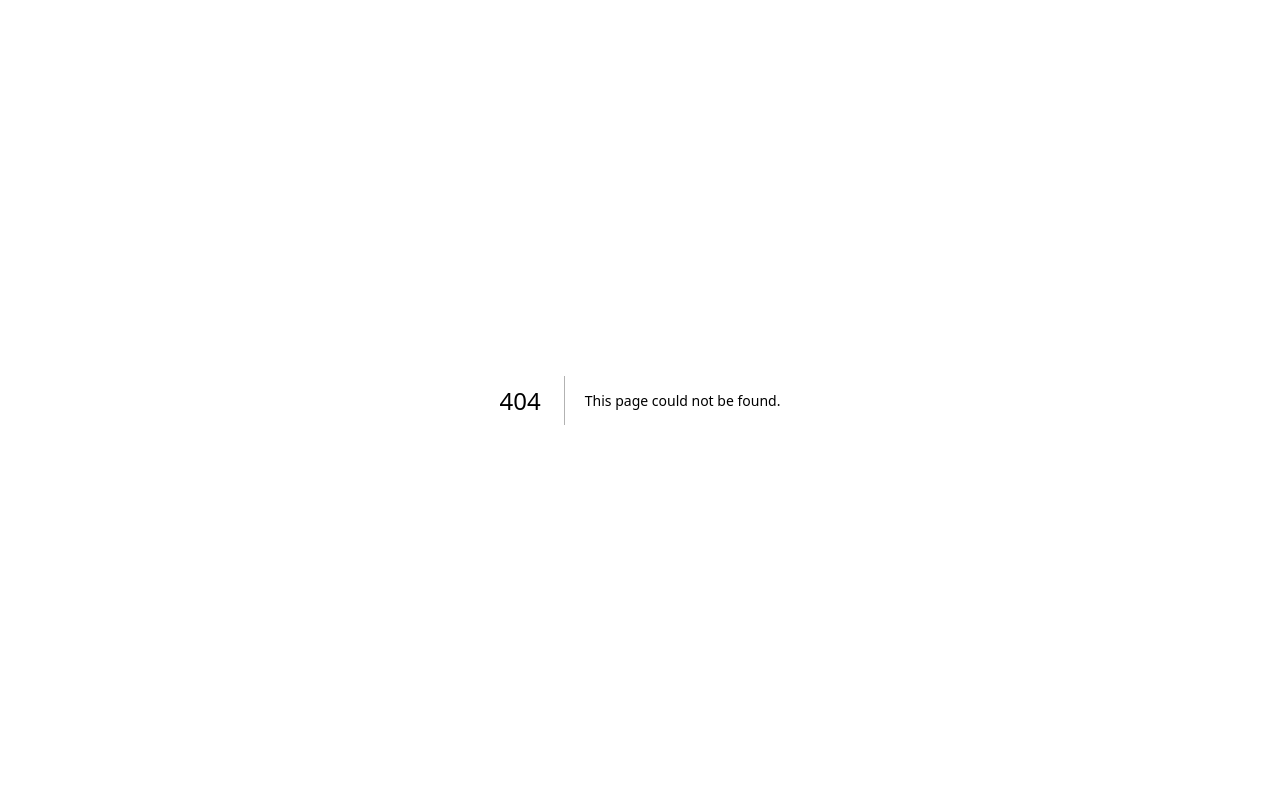
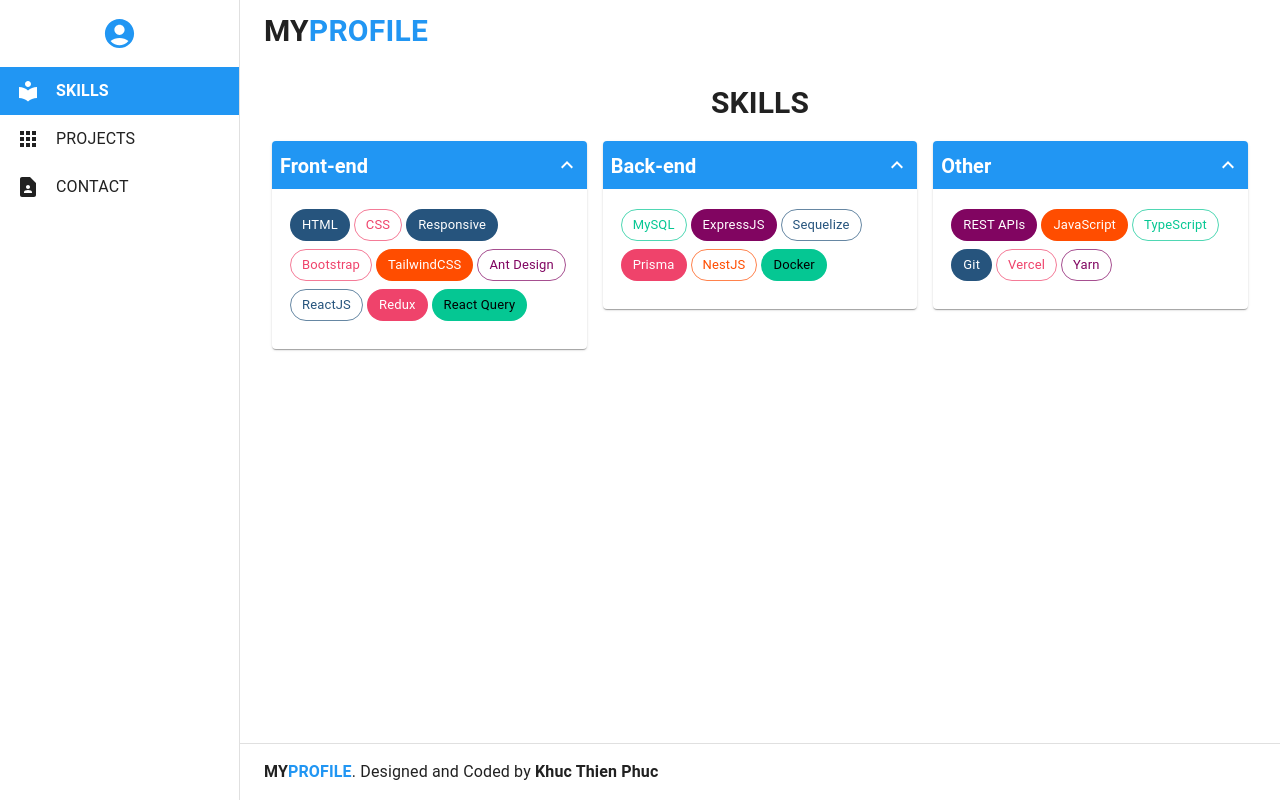
Before and after one commit to ktphuc1994/my-profile-nextjs, a Next.js app: page /skills in a window 1280 px wide. Before the commit this address had no page. Built offline with nearby package versions, Linux system fonts and the light colour scheme.

Commit message:
refactor: css for sidebar, header, footer, contact

```diff
--- a/core/HOC/Layout.tsx
+++ b/core/HOC/Layout.tsx
@@ -8,7 +8,7 @@ import Sidebar from '../components/Sidebar/Sidebar';
 
 // import local interface
 import { InterfaceLayout } from '../interfaces/Layout/Layout.interface';
-import { Box, CssBaseline, ThemeProvider, Toolbar } from '@mui/material';
+import { Box, CssBaseline, Divider, ThemeProvider } from '@mui/material';
 
 // import local constants
 import { commonConst } from '../constants/common.const';
@@ -43,14 +43,15 @@ function Layout({ children, title, description, icon }: InterfaceLayout) {
                 display: 'flex',
                 flexDirection: 'column',
                 flexGrow: 1,
+                minHeight: '100vh',
                 width: { md: `calc(100% - ${commonConst.sidebarWidth}px)` },
               }}
             >
               <Header handleSidebarToggle={handleSidebarToggle} />
               <Box component="main" sx={{ flexGrow: 1, p: 3 }}>
-                <Toolbar />
                 {children}
               </Box>
+              <Divider />
               <Footer />
             </Box>
           </Box>
--- a/core/components/Footer/Footer.tsx
+++ b/core/components/Footer/Footer.tsx
@@ -1,13 +1,22 @@
-import { Box } from '@mui/material';
+import { Box, Typography } from '@mui/material';
 import React from 'react';
 
 function Footer() {
   return (
-    <Box sx={{ flexShrink: 0 }}>
-      <p>
-        <span className="font-semibold">My Profile</span>. Designed and Coded by{' '}
-        <span className="font-semibold">Khuc Thien Phuc</span>
-      </p>
+    <Box sx={{ flexShrink: 0, px: '1.5rem', my: '1rem' }}>
+      <Typography component="p" sx={{ fontWeight: 700 }}>
+        MY
+        <Typography
+          component="span"
+          sx={{ fontWeight: 700, color: 'primary.main' }}
+        >
+          PROFILE
+        </Typography>
+        <Typography component="span" sx={{ fontWeight: 400 }}>
+          . Designed and Coded by{' '}
+        </Typography>
+        Khuc Thien Phuc
+      </Typography>
     </Box>
   );
 }
--- a/core/components/Header/Header.tsx
+++ b/core/components/Header/Header.tsx
@@ -1,7 +1,7 @@
 import Link from 'next/link';
 
 // import MUI components
-import { Box, IconButton, Toolbar, Typography } from '@mui/material';
+import { Box, IconButton, Typography } from '@mui/material';
 import { Menu } from '@mui/icons-material';
 
 // import local interface
@@ -9,25 +9,37 @@ import { InterfaceHeader } from '../../interfaces/Layout/Layout.interface';
 
 function Header({ handleSidebarToggle }: InterfaceHeader) {
   return (
-    <Box sx={{ position: { xs: 'absolute', md: 'block' }, flexShrink: 0 }}>
-      <Toolbar>
+    <Box
+      sx={{
+        flexShrink: 0,
+        display: 'flex',
+        alignItems: 'center',
+        px: '1.5rem',
+        py: '0.5rem',
+      }}
+    >
       <IconButton
         color="inherit"
         aria-label="open sidebar"
         edge="start"
         onClick={handleSidebarToggle}
-          sx={{ mr: 2, display: { md: 'none' } }}
+        sx={{ mr: 1.5, display: { md: 'none' } }}
       >
         <Menu />
       </IconButton>
-        <Typography variant="h6" noWrap component="div">
-          <Link href="/">
-            <span className="font-bold text-3xl">
-              MY<span className="text-[#3898d8]">PROFILE</span>
-            </span>
+      <Link href="/" className="font-bold text-3xl">
+        MY
+        <Typography
+          component="span"
+          sx={{
+            fontSize: 'inherit',
+            fontWeight: 'inherit',
+            color: 'primary.main',
+          }}
+        >
+          PROFILE
+        </Typography>
       </Link>
-        </Typography>
-      </Toolbar>
     </Box>
   );
 }
--- a/core/components/Home/HomePage.tsx
+++ b/core/components/Home/HomePage.tsx
@@ -1,5 +1,11 @@
 import { Email, GitHub, Home, PhoneAndroid } from '@mui/icons-material';
-import { List, ListItem, ListItemIcon, ListItemText } from '@mui/material';
+import {
+  List,
+  ListItem,
+  ListItemIcon,
+  ListItemText,
+  Typography,
+} from '@mui/material';
 import { Box } from '@mui/system';
 
 const transformHeight = '50px';
@@ -23,7 +29,13 @@ const HomePage = () => {
         className="contact-info"
         sx={{ ...boxItemStyle, mt: { xs: '2rem', lg: 0 } }}
       >
-        <h3 className="font-semibold text-xl">CONTACT</h3>
+        <Typography
+          component="h3"
+          className="font-semibold text-xl"
+          sx={{ color: 'primary.main' }}
+        >
+          CONTACT
+        </Typography>
         <List>
           <ListItem sx={{ pl: 0, pt: { xs: 0, lg: '8px' } }}>
             <ListItemIcon sx={{ minWidth: '40px' }}>
@@ -78,18 +90,26 @@ const HomePage = () => {
             alt="My Avatar"
           />
         </Box>
-        <p className="mt-3 font-bold text-2xl">Khuc Thien Phuc</p>
-        <p>Fresher</p>
-        <p>Front-end / Back-end</p>
-        <p>Developer</p>
+        <p className="mt-3 font-bold text-2xl xl:text-3xl">Khuc Thien Phuc</p>
+        <div className="text-base xl:text-lg">
+          <p>Fresher</p>
+          <p>Front-end / Back-end</p>
+          <p>Developer</p>
+        </div>
       </Box>
       <Box
         component="div"
         className="personal-sumary"
         sx={{ ...boxItemStyle, textAlign: { xs: 'justify', lg: 'right' } }}
       >
-        <h3 className="font-semibold text-xl">PROFILE</h3>
-        <p>
+        <Typography
+          component="h3"
+          className="font-semibold text-xl"
+          sx={{ color: 'primary.main' }}
+        >
+          PROFILE
+        </Typography>
+        <p className="leading-7">
           Motivated fresher front-end and back-end developer. Seeking to use my
           skills in HTML/CSS, ReactJS and NestJS / Prisma to meet business
           needs.
--- a/core/components/Sidebar/Sidebar.tsx
+++ b/core/components/Sidebar/Sidebar.tsx
@@ -4,16 +4,22 @@ import Link from 'next/link';
 // import MUI Components
 import {
   Box,
-  Divider,
   Drawer,
   List,
   ListItem,
   ListItemButton,
   ListItemIcon,
   ListItemText,
+  ListSubheader,
   Toolbar,
 } from '@mui/material';
-import { LocalLibrary, Apps, ContactPage, Archive } from '@mui/icons-material';
+import {
+  LocalLibrary,
+  Apps,
+  ContactPage,
+  Archive,
+  AccountCircle,
+} from '@mui/icons-material';
 
 // import local interface
 import { InterfaceSidebar } from '../../interfaces/Layout/Layout.interface';
@@ -21,11 +27,11 @@ import { InterfaceSidebar } from '../../interfaces/Layout/Layout.interface';
 // import local constants
 import { commonConst } from '../../constants/common.const';
 
-const ItemOnList = ['Skill', 'Projects', 'Contact'];
+const ItemOnList = ['Skills', 'Projects', 'Contact'];
 
 const getListIcon = (text: string) => {
   switch (text) {
-    case 'Skill':
+    case 'Skills':
       return <LocalLibrary />;
     case 'Projects':
       return <Apps />;
@@ -41,17 +47,53 @@ function Sidebar({ handleSidebarToggle, isMobileOpen }: InterfaceSidebar) {
 
   const sidebar = (
     <div className="h-full">
-      <Toolbar />
-      <Divider />
-      <List>
+      {/* <Toolbar /> */}
+      <List
+        subheader={
+          <ListSubheader
+            component="div"
+            sx={{ my: '1rem', display: 'flex', justifyContent: 'center' }}
+          >
+            <AccountCircle color="primary" fontSize="large" />
+          </ListSubheader>
+        }
+      >
         {ItemOnList.map((text, index) => {
           const pathName = text === 'Contact' ? '/' : '/' + text.toLowerCase();
           return (
             <Link href={pathName} passHref key={text + index}>
               <ListItem disablePadding>
-                <ListItemButton selected={pathName === router.pathname}>
-                  <ListItemIcon>{getListIcon(text)}</ListItemIcon>
-                  <ListItemText primary={text} />
+                <ListItemButton
+                  selected={pathName === router.pathname}
+                  sx={{
+                    '&.Mui-selected': {
+                      backgroundColor: 'primary.main',
+                      color: 'white',
+                      fontWeight: 600,
+                      '&:hover': {
+                        backgroundColor: 'primary.main',
+                      },
+                      transition: 'all 0.3s',
+                    },
+                    '&:hover': {
+                      backgroundColor: 'primary.lighter',
+                    },
+                    transition: 'all 0.3s',
+                  }}
+                >
+                  <ListItemIcon sx={{ minWidth: '2.5rem', color: 'inherit' }}>
+                    {getListIcon(text)}
+                  </ListItemIcon>
+                  <ListItemText
+                    primary={text}
+                    sx={{
+                      '& .MuiListItemText-primary': {
+                        textTransform: 'uppercase',
+                        fontSize: 'inherit',
+                        fontWeight: 'inherit',
+                      },
+                    }}
+                  />
                 </ListItemButton>
               </ListItem>
             </Link>
@@ -65,15 +107,28 @@ function Sidebar({ handleSidebarToggle, isMobileOpen }: InterfaceSidebar) {
     <Box
       component="div"
       sx={{
-        minHeight: '100vh',
-        height: '100%',
         width: { md: commonConst.sidebarWidth },
         flexShrink: { md: 0 },
       }}
       aria-label="mailbox folders"
       onClick={handleSidebarToggle}
     >
-      {/* The implementation can be swapped with js to avoid SEO duplication of links. */}
+      <Drawer
+        variant="permanent"
+        sx={{
+          display: { xs: 'none', md: 'block' },
+          position: 'fixed',
+          '& .MuiDrawer-paper': {
+            boxSizing: 'border-box',
+            minHeight: '100vh',
+            width: commonConst.sidebarWidth,
+            position: 'relative',
+          },
+        }}
+        open
+      >
+        {sidebar}
+      </Drawer>
       <Drawer
         variant="temporary"
         open={isMobileOpen}
@@ -91,21 +146,6 @@ function Sidebar({ handleSidebarToggle, isMobileOpen }: InterfaceSidebar) {
       >
         {sidebar}
       </Drawer>
-      <Drawer
-        variant="permanent"
-        sx={{
-          display: { xs: 'none', md: 'block' },
-          '& .MuiDrawer-paper': {
-            boxSizing: 'border-box',
-            height: '100%',
-            width: commonConst.sidebarWidth,
-            position: 'relative',
-          },
-        }}
-        open
-      >
-        {sidebar}
-      </Drawer>
     </Box>
   );
 }
--- a/core/components/common/CustomCollapse.tsx
+++ b/core/components/common/CustomCollapse.tsx
@@ -57,6 +57,7 @@ function CustomCollapse({
             expand={expanded}
             aria-expanded={expanded}
             aria-label="show more"
+            sx={{ display: 'flex', alignItems: 'center' }}
           >
             <ExpandMoreIcon />
           </ExpandMore>
--- a/core/constants/color.const.ts
+++ b/core/constants/color.const.ts
@@ -1,6 +1,7 @@
 export const colorConst = {
   primary: {
-    main: '#3898D8',
+    main: '#2196F3',
+    lighter: '#d9eeff',
   },
   darkMBlue: {
     main: '#26547D',
--- a/pages/skill.tsx
+++ b/pages/skills.tsx
@@ -13,7 +13,7 @@ import Layout from '../core/HOC/Layout';
 import type { NextPageWithLayout } from './_app';
 import CustomCollapse from '../core/components/common/CustomCollapse';
 
-const Skill: NextPageWithLayout = () => {
+const Skills: NextPageWithLayout = () => {
   const renderTitle = (title: string) => (
     <span className="text-xl font-semibold">{title}</span>
   );
@@ -53,10 +53,10 @@ const Skill: NextPageWithLayout = () => {
   );
 };
 
-Skill.getLayout = (page: ReactElement) => (
+Skills.getLayout = (page: ReactElement) => (
   <Layout title="Skills List" description="A simple profile coded with NextJS">
     {page}
   </Layout>
 );
 
-export default Skill;
+export default Skills;
```
Also changed, not shown: core/theme/index.ts (+8 -0 lines). Lines whose indentation alone changed are shown as unchanged.
